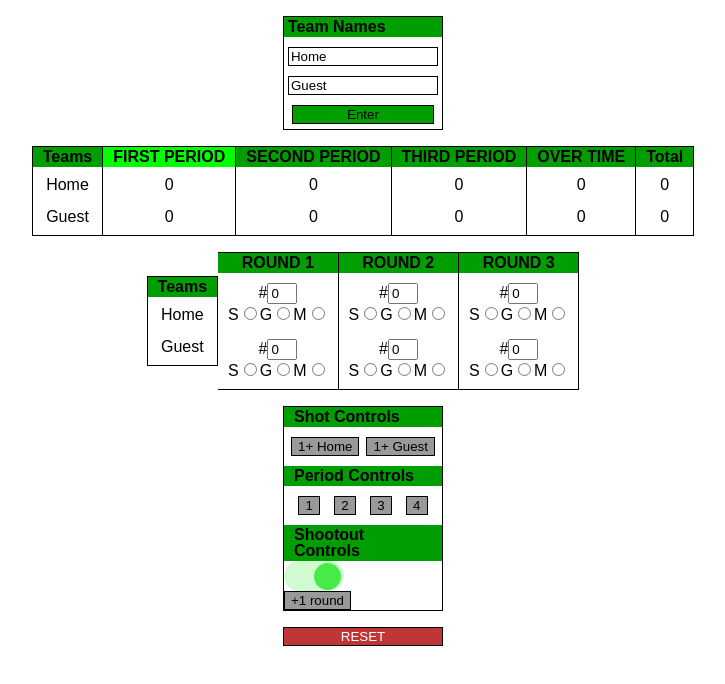
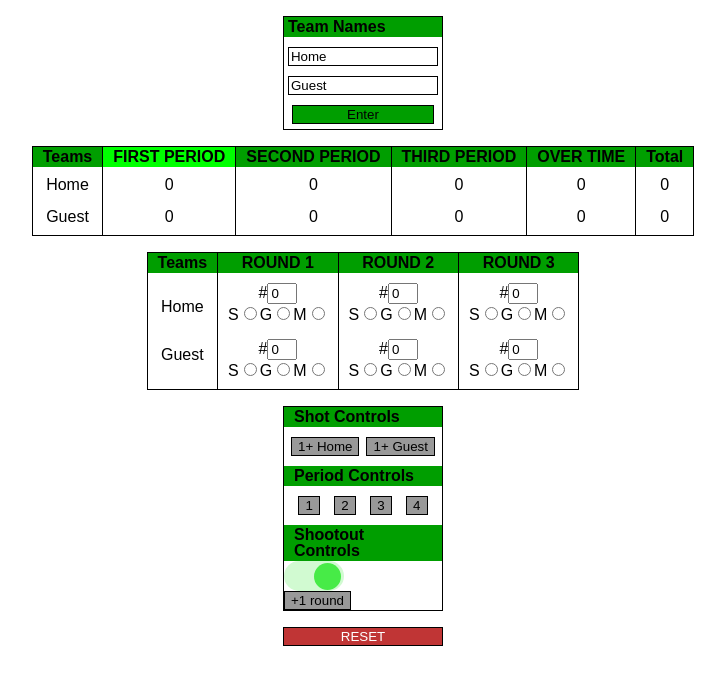
Before and after one commit to DerekPixel/hockey-shot-clock, a React (Create React App) app: page / in a window 1280 px wide. Both pictures are taken after a click on the label 640 px from the left and 422 px from the top of the page. Shown: the top 684 px of the page, without its empty margins (277-1002 px from the left). Built offline with nearby package versions, Linux system fonts and the light colour scheme.

Commit message:
minour changes

```diff
--- a/src/App.css
+++ b/src/App.css
@@ -159,6 +159,7 @@ ShotsGrid
 
 .teams {
   border-left: 1px solid black;
+  height: 100%;
 }
 
 .period,
@@ -194,6 +195,8 @@ ShotsGrid
 
 .home-guest {
   flex-direction: column;
+  justify-content: space-evenly;
+  height: 100%;
 }
 
 .home-guest > input {
```
